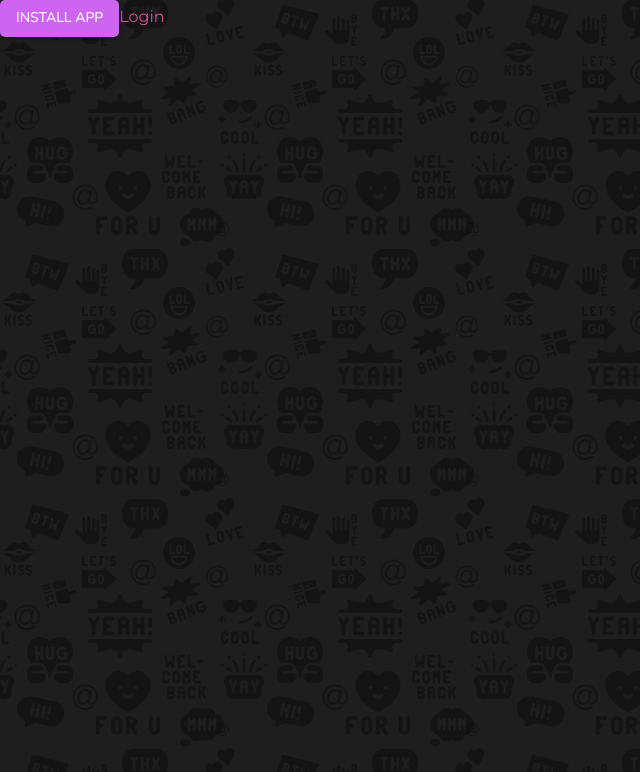
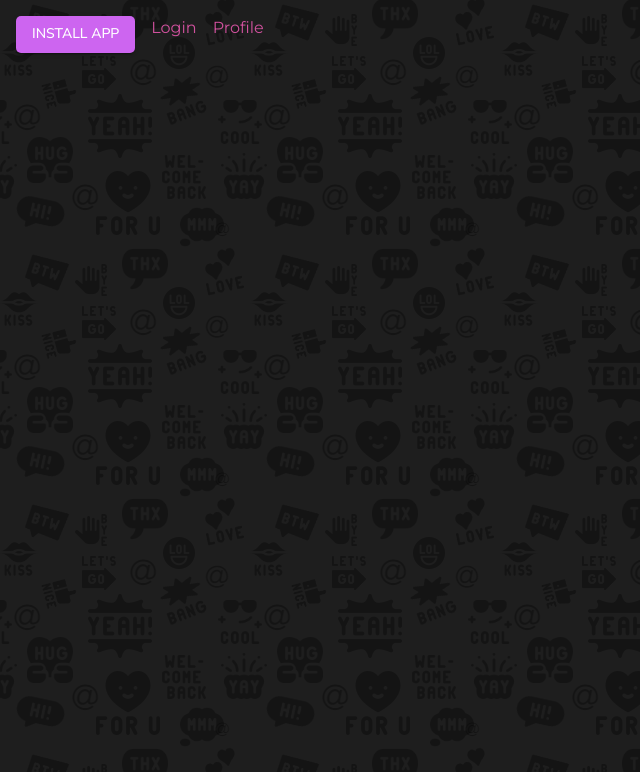
Before and after one commit to terrychitter/avabuzz, a React (Vite) app: page / in a window 1280 px wide. Shown: the top 772 px of the page, without its empty margins (0-640 px from the left). Built offline with nearby package versions, Linux system fonts and the light colour scheme.

Commit message:
Add link to profile page from home page

```diff
--- a/src/components/Home/Home.tsx
+++ b/src/components/Home/Home.tsx
@@ -1,5 +1,5 @@
 import usePWAInstallPrompt from "../../usePWAInstallPrompt";
-import { Button } from "@mui/material";
+import { Button, Stack } from "@mui/material";
 import Link from "../CustomComponents/CustomLink";
 import Page from "../HOC/Page";
 
@@ -8,10 +8,17 @@
   return (
     <>
       <Page>
-        <Button variant="contained" onClick={promptInstall} id="install-button">
-          Install App
-        </Button>
-        <Link to="/login">Login</Link>
+        <Stack direction={"row"} gap={2} p={2}>
+          <Button
+            variant="contained"
+            onClick={promptInstall}
+            id="install-button"
+          >
+            Install App
+          </Button>
+          <Link to="/login">Login</Link>
+          <Link to="/my-profile">Profile</Link>
+        </Stack>
       </Page>
     </>
   );
```
